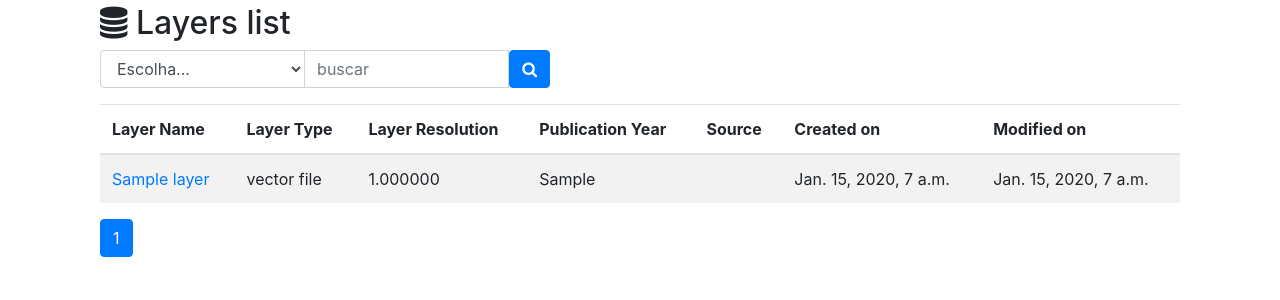
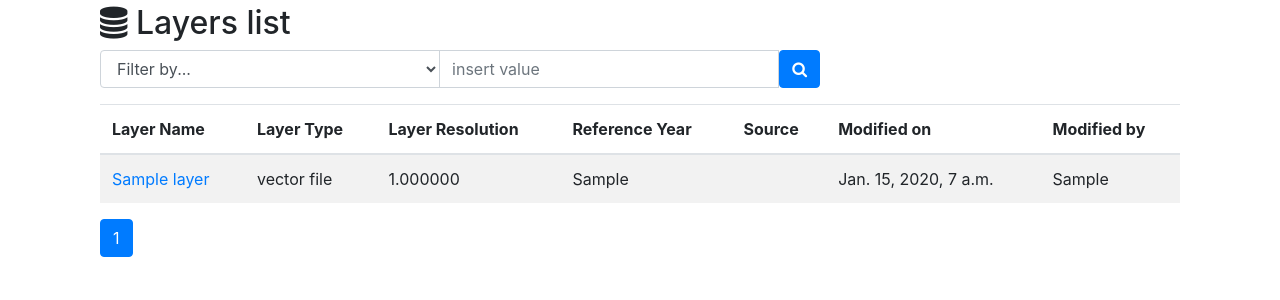
Before and after one commit to FelipeSBarros/IISLayersManager, a Django app: page /layerslist/ in a window 1280 px wide. Shown: the part 56-356 px from the top of the page. Run offline with Django 3.2, Linux system fonts and the light colour scheme; tables that the repository leaves empty hold one stand-in row (values such as "Sample post"); some libraries are stand-ins or nearby versions.

Commit message:
fix filter raster_resolution, pagination

```diff
--- a/iislayers/models.py
+++ b/iislayers/models.py
@@ -64,7 +64,7 @@ class Layer(models.Model):
 
     def modify(self):
         self.modified_date = timezone.now()
-        #self.modified_by = settings.AUTH_USER_MODEL
+        self.modified_by = settings.AUTH_USER_MODEL
         self.save()
 
     def __str__(self):
--- a/iislayers/templates/layers_list.html
+++ b/iislayers/templates/layers_list.html
@@ -3,12 +3,12 @@
 {% block content %}
 <div class="col-md-12">
         <h2><i class ="fa fa-database"></i> Layers list</h2>
-    		<div class="col-md-5">
+    		<div class="col-md-8">
                         <form action="" method="GET" id="search-form" class="form-horizontal">
                             <div class="form-group row">
                                 <div class="input-group">
                                     <select type="select" name="q" class="form-control" id="id_select">
-                                        <option value="">Escolha...</option>
+                                        <option value="">Filter by...</option>
                                         <option value="layer_name">Layer Name</option>
                                         <option value="layer_resolution">Layer resolution</option>
                                         <option value="doi">DOI</option>
@@ -17,17 +17,20 @@
                                     <input type="text" name="v"
                                            class="form-control" id="id_search_box"
                                            value="{{ v|default_if_none:'' }}"
-                                           placeholder="buscar"/>
+                                           placeholder="insert value"/>
                                     <span class="input-group-btn">
                                     <button type="submit" class="sh1 btn btn-primary">
                                         <i class="fa fa-search"></i>
                                     </button>
                                     </span>
                                     {% if v %}
+                                        <span class="input-group-btn">
                                         <a href="{% url 'iislayers:list' %}"
-                                           class="btn btn-instagram">
+                                           class="btn btn-warning">
                                             <i class="fa fa-ban" aria-hidden="true"></i>
                                             <span></span></a>
+                                            <span class="alert alert-success">
+                                            <i class="fa fa-warning"></i> Database with {{ total_itens }} layers...</span>
                                     {% endif %}
                                 </div>
                             </div>
@@ -40,10 +43,10 @@
                     <th>Layer Name</th>
                     <th>Layer Type</th>
                     <th>Layer Resolution</th>
-                    <th>Publication Year</th>
+                    <th>Reference Year</th>
                     <th>Source</th>
-                    <th>Created on</th>
                     <th>Modified on</th>
+                    <th>Modified by</th>
                 </tr>
                 </thead>
                 {% for object in page_obj %}
@@ -53,35 +56,15 @@
                     </td>
                     <td>{{ object.layer_type }}</td>
                     <td>{{ object.layer_resolution }}</td>
-                    <td>{{ object.published_year }}</td>
+                    <td>{{ object.layer_year_reference }}</td>
                     <td>{{ object.source }}</td>
-                    <td>{{ object.created_date }}</td>
                     <td>{{ object.modified_date }}</td>
+                    <td>{{ object.modified_by }}</td>
                 </tr>
                 {% endfor %}
             </table>
 
-    <nav aria-label="Page navigation example">
-        <ul class="pagination">
-            {% if page_obj.has_previous %}
-                <li class="page-item disabled">
-                    <li class="page-item"><a class="page-link" href="?page=1"> Início</a></li>
-                    <li class="page-item"><a class="page-link" href="?page={{ page_obj.previous_page_number }}"> {{ page_obj.previous_page_number }} </a></li>
-            {% endif %}
-            <span class="current">
-                <li class="page-item active">
-                  <a class="page-link" href="#"> {{ page_obj.number }} <span class="sr-only">(current)</span></a>
-                </li>
-            </span>
-            {% if page_obj.has_next %}
-                <li class="page-item"><a class="page-link" href="?page={{ page_obj.next_page_number }}"> {{ page_obj.next_page_number }} </a></li>
-                <li class="page-item"><a class="page-link" href="?page={{ page_obj.paginator.num_pages }}"> Ultimo </a></li>
-            {% endif %}
-        </ul>
-    </nav>
-        {% else %}
-            <p class="alert alert-warning">
-            <i class="fa fa-warning"></i> Database without layer registered!</p>
+        {% include 'pagination.html' %}
         {% endif %}
 </div>
 
--- /dev/null
+++ b/iislayers/templates/pagination.html
@@ -0,0 +1,46 @@
+{% load paginationhelper %}
+
+
+<nav aria-label="Page navigation">
+    <ul class="pagination">
+        {% if page_obj.has_previous %}
+            <li class="page-item">
+                <a class="page-link" href="?page={{ page_obj.previous_page_number }}{% for key, value in request.GET.items %}{% if key != 'page' %}&{{ key }}={{ value }}{% endif %}{% endfor %}" aria-label="Previous">
+                    <span aria-hidden="true">&laquo;</span>
+                    <span class="sr-only">início</span>
+                </a>
+            </li>
+        {% endif %}
+
+        {% for i in page_obj.paginator.page_range %}
+            {% if page_obj.number == i %}
+                <li class="page-item active">
+                    <span class="page-link">
+                        {{ i }}
+                        <span class="sr-only">
+                            (atual)
+                        </span>
+                    </span>
+                </li>
+            {% elif i > page_obj.number|add:'-5' and i < page_obj.number|add:'5' %}
+                <li class="page-item">
+                    <a class="page-link" href="{% relative_url i 'page' request.GET.urlencode %}">{{ i }}</a>
+                </li>
+            {% endif %}
+        {% endfor %}
+
+        {% if page_obj.has_next %}
+            <li class="page-item">
+                <a class="page-link" href="?page={{ page_obj.next_page_number }}{% for key, value in request.GET.items %}{% if key != 'page' %}&{{ key }}={{ value }}{% endif %}{% endfor %}"
+                   aria-label="Next">
+                    <span aria-hidden="true">
+                        &raquo;
+                    </span>
+                    <span class="sr-only">
+                        fim
+                    </span>
+                </a>
+            </li>
+        {% endif %}
+    </ul>
+</nav>
--- a/iislayers/views.py
+++ b/iislayers/views.py
@@ -1,7 +1,6 @@
 from django.shortcuts import render
 from django.utils import timezone
 from django.contrib.auth.decorators import login_required
-from django.core.paginator import Paginator
 from django.views.generic import ListView
 from decimal import Decimal
 
@@ -27,10 +26,11 @@ class LayersListView(ListView):
                 layer_name__icontains=v
             )
         if q == 'layer_resolution':
-            v = Decimal(v.replace(',', '.'))
-            qs = qs.filter(
-                layer_resolution__icontains=v
-            )
+            if v.isnumeric():
+                v = Decimal(v.replace(',', '.'))
+                qs = qs.filter(
+                    layer_resolution=v
+                )
         if q == 'doi':
             qs = qs.filter(
                 doi__icontains=v
@@ -41,6 +41,17 @@ class LayersListView(ListView):
             )
 
         return qs
+
+    def get_context_data(self, **kwargs):
+        context = super().get_context_data(**kwargs)
+        if self.request.GET.get('q'):
+            context['v'] = self.request.GET.get('v')
+        else:
+            context['v'] = ''
+
+        context['total_itens'] = self.get_queryset().count()
+        return context
+
 
 @login_required
 def layer_details(request, pk):
```
Also changed, not shown: iislayers/templatetags/paginationhelper.py (added, +14 -0 lines), iislayers/templatetags/settings_tags.py (added, +10 -0 lines), iislayers/templatetags/__init__.py (added).
